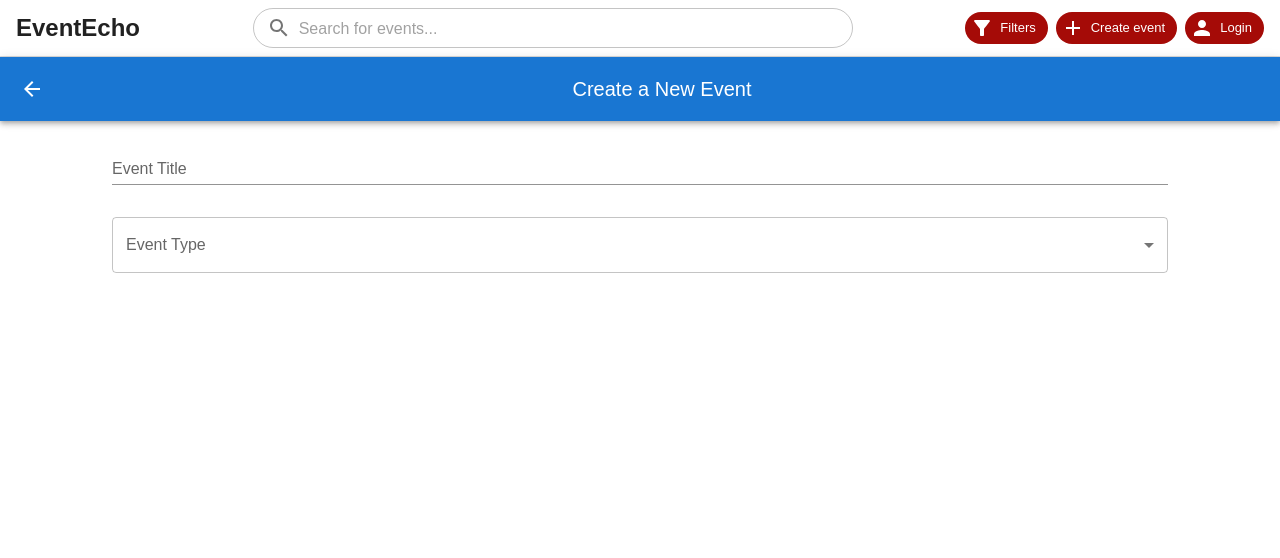
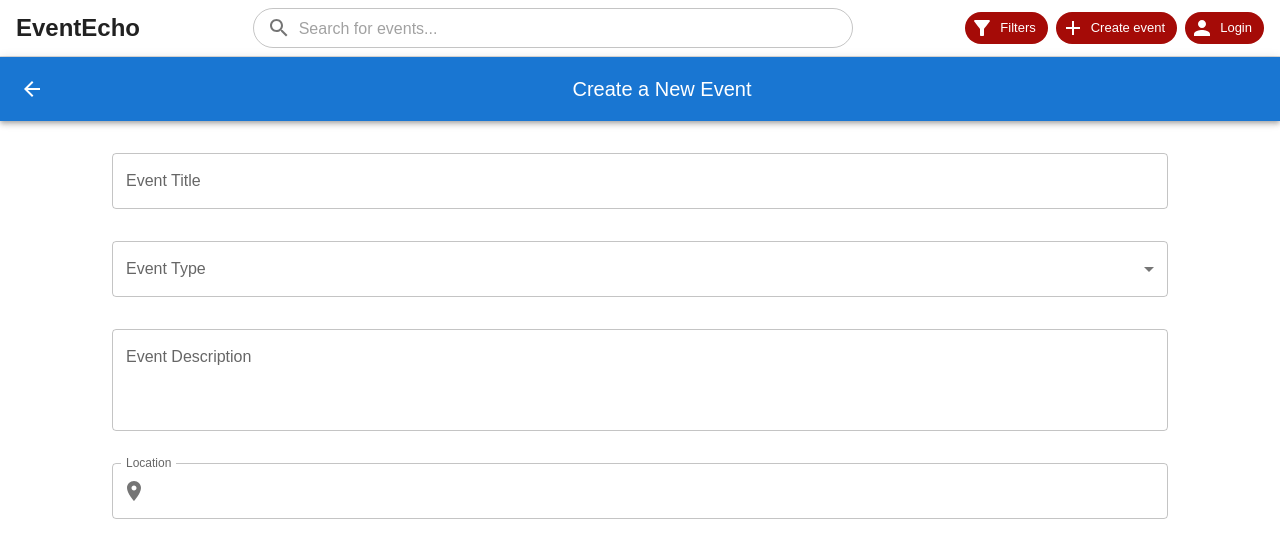
Before and after one commit to Winsthai/EventEcho, a React app in the folder client/: page /createEvent in a window 1280 px wide. Shown: the top 558 px of the page. Built offline with nearby package versions, Linux system fonts and the light colour scheme; the HTML template or start-up script is replaced by a standard one.

Commit message:
add location and description

```diff
--- a/client/src/Components/CreateEventPage/CreateEventPage.jsx
+++ b/client/src/Components/CreateEventPage/CreateEventPage.jsx
@@ -1,6 +1,7 @@
 import * as React from 'react';
 import ArrowBackIcon from '@mui/icons-material/ArrowBack';
-import { AppBar, Toolbar, IconButton, Typography, FormControl, InputLabel, Select, MenuItem } from '@mui/material';
+import PlaceIcon from '@mui/icons-material/Place';
+import { AppBar, Toolbar, IconButton, Typography, FormControl, InputLabel, Select, MenuItem, InputAdornment, Grid } from '@mui/material';
 import Box from '@mui/material/Box';
 import TextField from '@mui/material/TextField';
 import Button from '@mui/material/Button';
@@ -35,7 +36,7 @@ const CreateEventPage = () => {
         }}
       >
         {/* Top App Bar */}
-        <AppBar position="static">
+        <AppBar position="static" sx={{ mb: 2 }}>
           <Toolbar>
             <Box sx={{ flexGrow: 1, display: "flex" }}>
               <IconButton edge="start" color="inherit" aria-label="back" sx={{ mr: 2 }}>
@@ -63,8 +64,11 @@ const CreateEventPage = () => {
           spacing={2}
           sx={{ height: "100%", padding: 2 }}
         >
-          <TextField id="event-title" label="Event Title" variant="standard" sx={{ pb: 2 }} />
-          <FormControl fullWidth>
+          {/* Event title */}
+          <TextField id="event-title" label="Event Title" variant="outlined" sx={{ pb: 2 }} />
+
+          {/* Event Type */}
+          <FormControl fullWidth sx={{ pb: 2 }}>
             <InputLabel id="event-type">Event Type</InputLabel>
             <Select labelId="select-event-type" value={eventType} label="Event Types" onChange={handleChange}>
               <MenuItem value="Sports">Sports</MenuItem>
@@ -74,6 +78,26 @@ const CreateEventPage = () => {
               <MenuItem value="Gaming">Gaming</MenuItem>
             </Select>
           </FormControl>
+
+          {/* Event Description */}
+          <TextField id="event-description" label="Event Description" variant="outlined" multiline={true} minRows={3} sx={{ pb: 2 }} />
+
+          {/* Location */}
+          <TextField id="event-location" label="Location" variant="outlined"
+            InputProps={{
+              startAdornment: (
+                <InputAdornment position="start">
+                  <IconButton edge="start">
+                    <PlaceIcon />
+                  </IconButton>
+                </InputAdornment>
+              )
+            }}
+          />
+
+          {/* Time and Date Grid */}
+
+
         </Stack>
       </Box>
 
```
